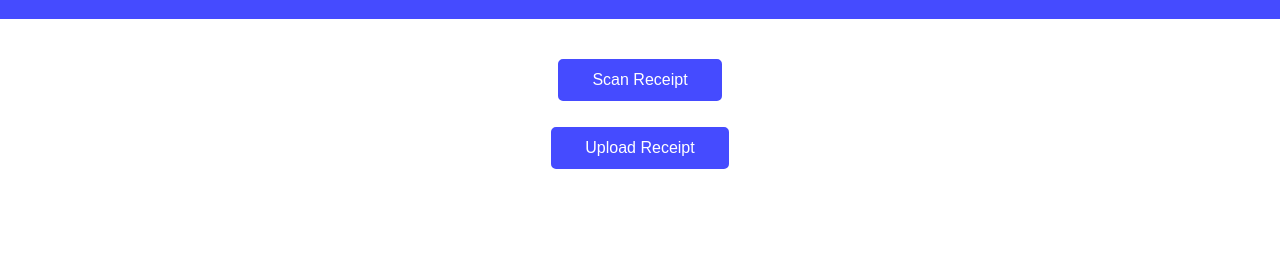
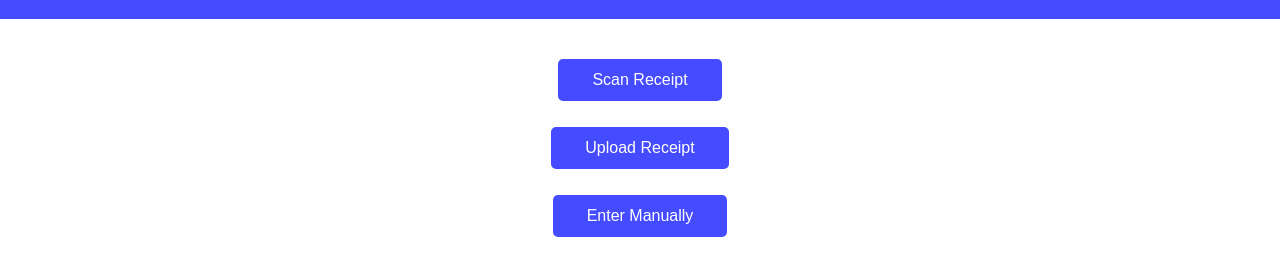
Before and after one commit to aBurbach1/ReceiptBudgeting, a plain HTML site: page src/main/resources/templates/scan.html in a window 1280 px wide. Shown: the part 95-370 px from the top of the page. Drawn offline with Linux system fonts and the light colour scheme.

Commit message:
Combining new-expense and scan as discussed

```diff
--- a/src/main/resources/templates/scan.html
+++ b/src/main/resources/templates/scan.html
@@ -50,6 +50,8 @@
     <a href="/scan"><div class="button scanButton">Scan Receipt</div></a>
     <br><br>
     <a href="/scan"><div class="button uploadButton">Upload Receipt</div></a>
+    <br><br>
+    <a href="/manual-expense"><div class="button">Enter Manually</div></a>
 </div>
 
 </body>
```
